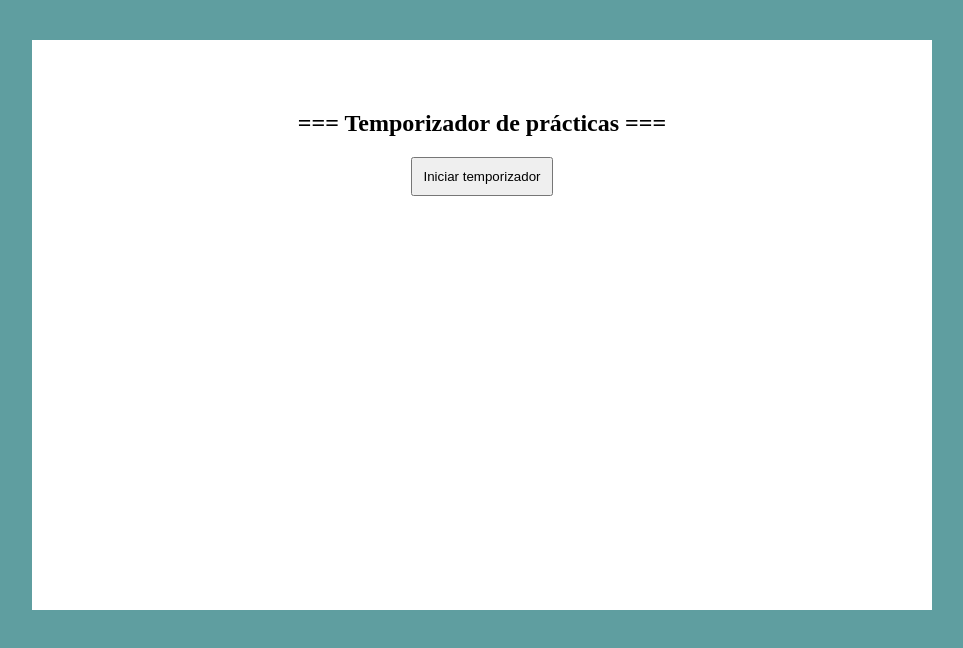
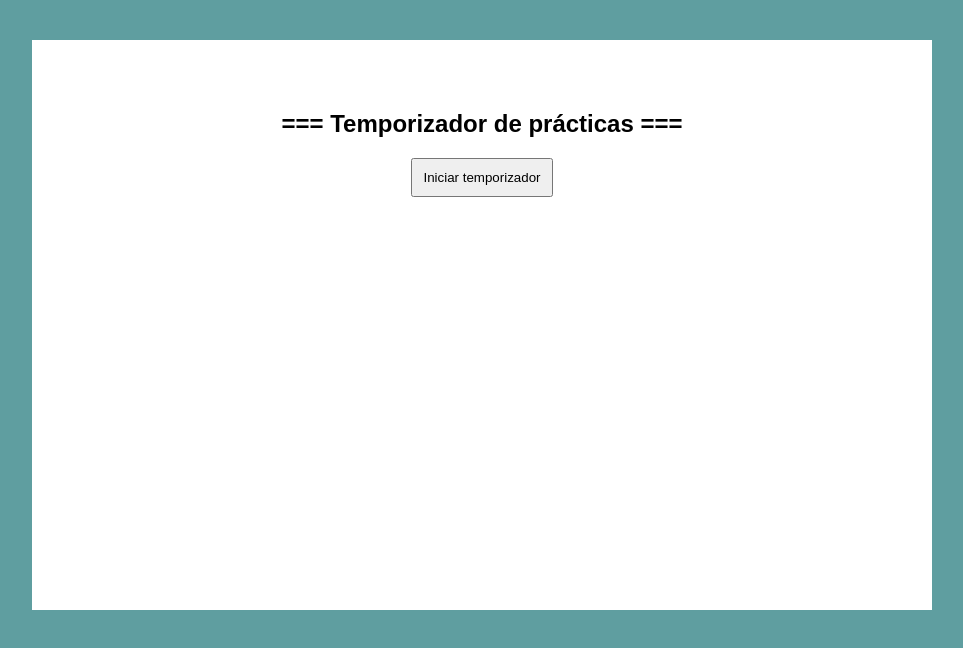
Before and after one commit to manlarestudio/sorpresa, a plain HTML site: page index.html in a window 1280 px wide. Shown: the whole page, without its empty margins (158-1121 px from the left). Drawn offline with Linux system fonts and the light colour scheme.

Commit message:
arreglo tipo de letra

```diff
--- a/index.html
+++ b/index.html
@@ -8,7 +8,7 @@
 		<style>
 			body {
 				background: cadetblue;
-				font-family: 'Arial' sans-serif;
+				font-family: 'Arial', sans-serif;
 			}
 			h2{ text-align: center; }
 			#contenedor {
```
